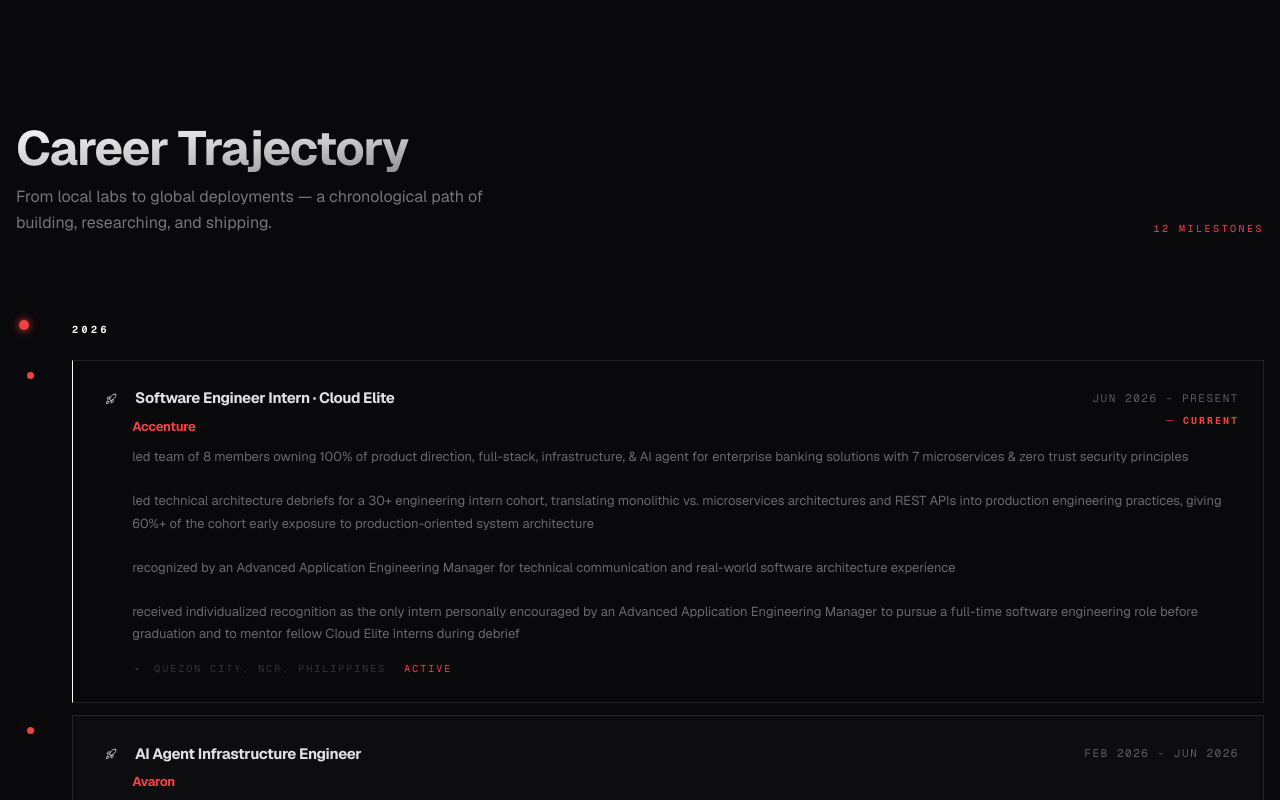
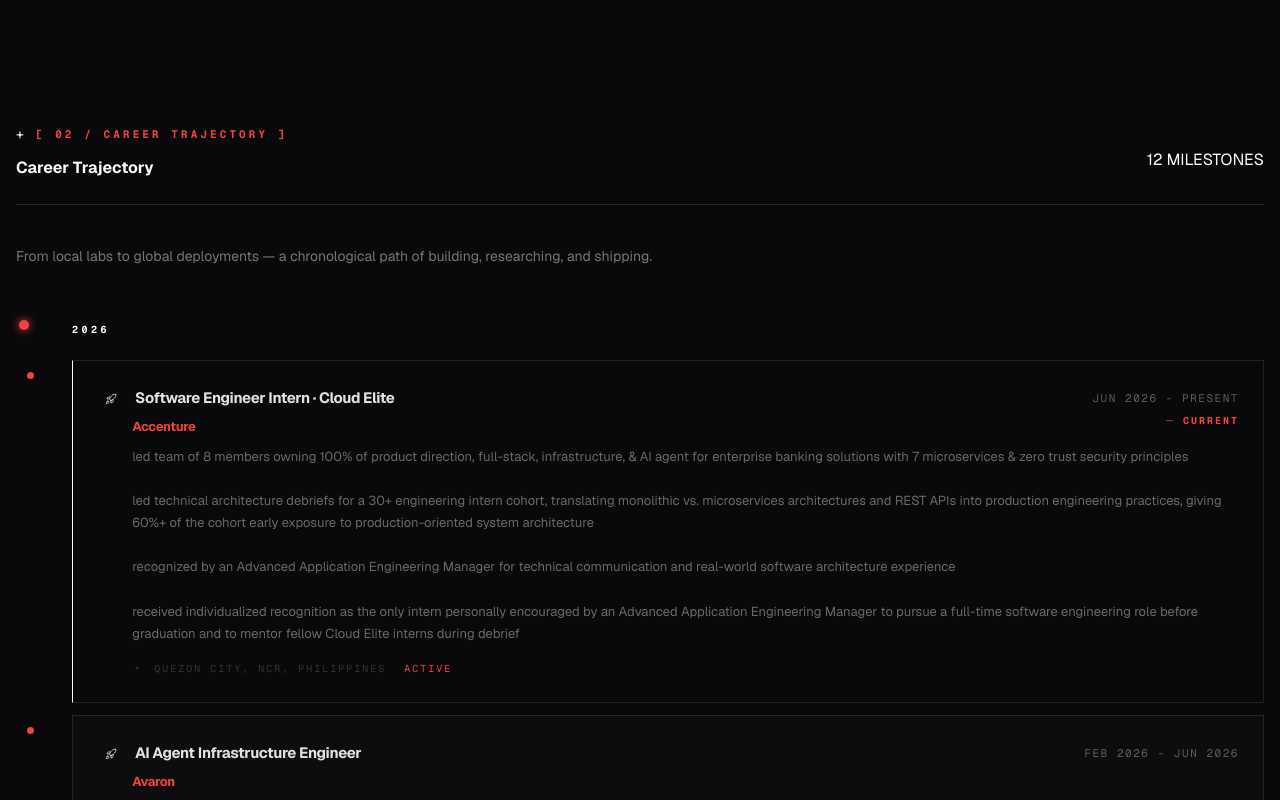
Before and after one commit to donyelqt/donielearys, a Next.js app: page / in a window 1280 px wide. Shown: the part 2780-3580 px from the top of the page. Built offline with nearby package versions, Linux system fonts and the light colour scheme.

Commit message:
feat(Competitions, Contact, Experience): integrate SectionHeader component for improved consistency and update styles

```diff
--- a/src/components/sections/Competitions.tsx
+++ b/src/components/sections/Competitions.tsx
@@ -3,6 +3,7 @@
 import React from 'react'
 import { motion, useReducedMotion } from 'framer-motion'
 import { Award, BadgeCheck, Medal, Rocket, Shield, Star, Trophy, Zap } from 'lucide-react'
+import { SectionHeader } from "@/components/SectionHeader"
 
 const containerVariants = {
   hidden: { opacity: 0 },
@@ -36,9 +37,9 @@
     issuer: "AMD | Google Deepmind",
     date: "Jul 2026",
     description: "Top 20 Global Standing out of 20,000+ participants & 4,000+ teams worldwide as a solo competitor. Achieved 94% high agent accuracy on the AMD Harness Eval across 8 domains while using only 4,000+ tokens, demonstrating highly efficient general-purpose AI agents without sacrificing accuracy. Mentored and judged by senior software engineers from Google, AMD, AWS, and more.",
-    icon: <Trophy className="h-5 w-5 text-white dark:text-yellow-300" />,
+    icon: <Trophy className="h-5 w-5 text-white dark:text-red-300" />,
     badge: "Top 20 Global",
-    badgeColor: "bg-white text-[hsl(0_68%_44%)] border border-[hsl(0_68%_44%)]/30 font-bold dark:bg-foreground dark:text-background dark:border-foreground/50",
+    badgeColor: "bg-white text-[hsl(0_68%_44%)] border border-[hsl(0_68%_44%)]/30 font-bold dark:bg-white dark:text-black dark:border-white/50 dark:font-bold",
     achievement: "94% Accuracy | 4K Tokens",
     highlight: true,
   },
@@ -144,8 +145,8 @@
         viewport={{ once: true, amount: 0.1 }}
         className="max-w-7xl mx-auto mb-12"
       >
-        <motion.h2 variants={itemVariants} className="text-gradient text-4xl md:text-5xl font-bold mb-4">Featured Competitions & Achievements</motion.h2>
-        <motion.p variants={itemVariants} className="text-foreground/50 max-w-xl">
+        <SectionHeader index="06" title="Featured Competitions & Achievements" eyebrow="Achievements" meta="RANKINGS" />
+        <motion.p variants={itemVariants} className="text-foreground/50 max-w-xl -mt-8">
           Featured recognition, rankings, and achievements in AI, cloud, and software development.
         </motion.p>
       </motion.div>
@@ -161,12 +162,12 @@
             style={{ transform: "translateZ(0)" }}
             className={`card-hover-lift relative p-6 border rounded-sm transition-[border-color,box-shadow] duration-300 ${
                 comp.highlight
-                  ? "bg-[hsl(0_68%_44%)] border-white/30 hover:border-white/50 text-white shadow-[0_0_30px_-8px_rgba(190,30,45,0.35)] hover:shadow-[0_0_40px_-8px_rgba(190,30,45,0.45)] dark:bg-red-900/30 dark:border-red-600/50 dark:hover:border-red-500/70 dark:shadow-[0_0_30px_-8px_rgba(220,38,38,0.15)] dark:hover:shadow-[0_0_40px_-8px_rgba(220,38,38,0.25)]"
-                  : "bg-foreground/5 border-foreground/10 hover:border-foreground/20"
+                  ? "bg-[hsl(0_68%_44%)] border-white/30 hover:border-white/50 text-white shadow-[0_0_30px_-8px_rgba(190,30,45,0.35)] hover:shadow-[0_0_40px_-8px_rgba(190,30,45,0.45)] dark:bg-red-900/30 dark:border-red-600/50 dark:hover:border-red-500/70 dark:text-foreground dark:shadow-[0_0_30px_-8px_rgba(220,38,38,0.15)] dark:hover:shadow-[0_0_40px_-8px_rgba(220,38,38,0.25)]"
+                  : "bg-foreground/5 border-foreground/10 hover:border-foreground/20 dark:bg-white/5 dark:border-white/10"
               }`}
           >
             {comp.highlight && (
-              <div className="absolute -top-2 left-4 px-2 py-0.5 text-[8px] font-mono uppercase bg-white text-[hsl(0_68%_44%)] dark:bg-red-600 dark:text-foreground tracking-wider z-20 rounded-sm shadow-lg">
+                 <div className="absolute -top-2 left-4 px-2 py-0.5 text-[8px] font-mono uppercase bg-white text-[hsl(0_68%_44%)] tracking-wider z-20 dark:bg-red-600 dark:text-foreground">
                  Featured
                </div>
             )}
@@ -177,7 +178,7 @@
             </div>
 
             <div className="flex items-start gap-4">
-              <div className={`shrink-0 p-2 border ${comp.highlight ? "bg-white/15 border-white/30 dark:bg-red-950/60 dark:border-red-600/40" : "bg-foreground/5 border-foreground/10"}`}>
+                <div className={`shrink-0 p-2 border ${comp.highlight ? "bg-white/15 border-white/30 dark:bg-red-950/60 dark:border-red-600/40" : "bg-foreground/5 border-foreground/10 dark:bg-white/5 dark:border-white/10"}`}>
                 {comp.icon}
               </div>
               <div className="flex-1 min-w-0">
@@ -189,7 +190,7 @@
 
               <div className={`mt-4 pt-4 border-t flex flex-wrap justify-between items-center gap-2 ${comp.highlight ? "border-white/25 dark:border-red-600/30" : "border-foreground/5"}`}>
                 <span className={`text-[10px] font-mono ${comp.highlight ? "text-white/60 dark:text-foreground/30" : "text-foreground/30"}`}>{comp.date}</span>
-              <span className={`text-[10px] font-mono ${comp.highlight ? "text-white/90 dark:text-yellow-300/80" : comp.noGold ? "text-red-400/60 dark:text-red-400/60" : "text-red-400/60 dark:text-yellow-400/60"}`}>{comp.achievement}</span>
+                <span className={`text-[10px] font-mono ${comp.highlight ? "text-white/90 dark:text-red-400/80" : comp.noGold ? "text-red-400/60 dark:text-red-400/60" : "text-red-400/60 dark:text-red-400/60"}`}>{comp.achievement}</span>
             </div>
           </motion.article>
         ))}
--- a/src/components/sections/Contact.tsx
+++ b/src/components/sections/Contact.tsx
@@ -54,7 +54,7 @@
           <span className="flex items-center gap-1.5 text-[9px] font-mono uppercase tracking-[0.2em] text-foreground/40">
             <span
               className="inline-block w-1.5 h-1.5 rounded-full"
-              style={{ backgroundColor: 'hsl(var(--crimson))', boxShadow: '0 0 6px hsla(var(--crimson), 0.55)' }}
+              style={{ backgroundColor: 'hsl(var(--crimson))' }}
               aria-hidden="true"
             />
             open
@@ -67,7 +67,7 @@
           whileInView={{ opacity: 1, y: 0 }}
           transition={prefersReducedMotion ? { duration: 0 } : { duration: 0.45, delay: 0.05 }}
           viewport={{ once: true, amount: 0.4 }}
-          className="text-4xl md:text-6xl font-bold tracking-tighter bg-clip-text text-transparent bg-linear-to-br from-foreground via-foreground/80 to-foreground/40 mb-6 uppercase"
+          className="display-xl mb-6"
         >
           Initialize Contact.
         </motion.h2>
--- a/src/components/sections/Experience.tsx
+++ b/src/components/sections/Experience.tsx
@@ -1,6 +1,7 @@
 "use client"
 import React, { memo } from 'react'
-import { motion, useReducedMotion } from 'framer-motion'
+import { motion } from 'framer-motion'
+import { SectionHeader } from '../SectionHeader'
 
 interface ExperienceEntry {
   id: string
@@ -380,9 +381,6 @@
 PeriodBlock.displayName = 'PeriodBlock'
 
 export default function Experience() {
-  const prefersReducedMotion = useReducedMotion()
-  const reduced = !!prefersReducedMotion
-
   const periods = ['2026', '2025', '2024', '2023'] as const
   const groupedByPeriod: Record<string, ExperienceEntry[]> = {}
   for (const p of periods) groupedByPeriod[p] = []
@@ -404,30 +402,14 @@
 
   return (
     <section id="experience" className="py-24 md:py-32 px-4">
-      <motion.div
-        initial={{ opacity: 0, y: 20 }}
-        whileInView={{ opacity: 1, y: 0 }}
-        transition={{ duration: reduced ? 0 : 0.5 }}
-        viewport={{ once: true }}
-        className="max-w-7xl mx-auto mb-16 md:mb-20"
-      >
-        <div className="flex flex-col md:flex-row md:items-end md:justify-between gap-4">
-          <div>
-            <h2 className="text-gradient text-2xl sm:text-3xl md:text-5xl font-bold tracking-tight mb-3">
-              Career Trajectory
-            </h2>
-            <p className="text-foreground/45 max-w-lg text-sm md:text-base leading-relaxed">
-              From local labs to global deployments — a chronological path of building, researching, and shipping.
-            </p>
-          </div>
-          <span
-            className="text-[10px] font-mono uppercase tracking-[0.25em] flex-shrink-0"
-            style={{ color: TRAJECTORY_COLOR }}
-          >
-            {sortedExperiences.length} milestones
-          </span>
-        </div>
-      </motion.div>
+        <SectionHeader
+          index="02"
+          title="Career Trajectory"
+          meta={`${sortedExperiences.length} MILESTONES`}
+        />
+        <p className="max-w-7xl mx-auto -mt-4 mb-12 text-[13px] md:text-sm leading-relaxed text-foreground/45">
+          From local labs to global deployments — a chronological path of building, researching, and shipping.
+        </p>
 
       <div className="max-w-7xl mx-auto">
         <div className="relative">
```
Lines whose indentation alone changed are shown as unchanged.
